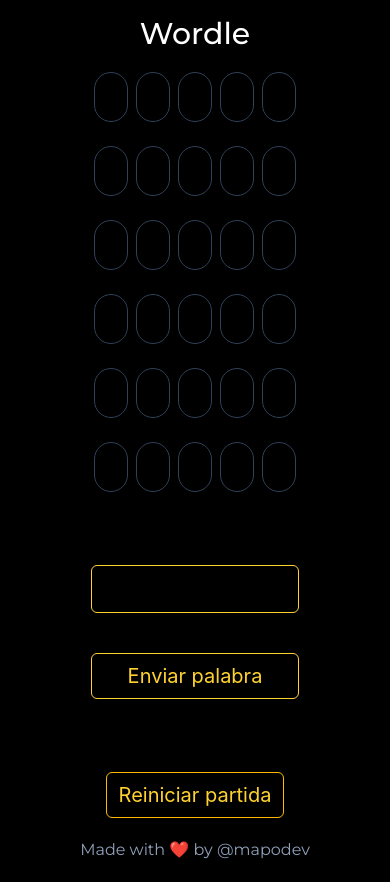
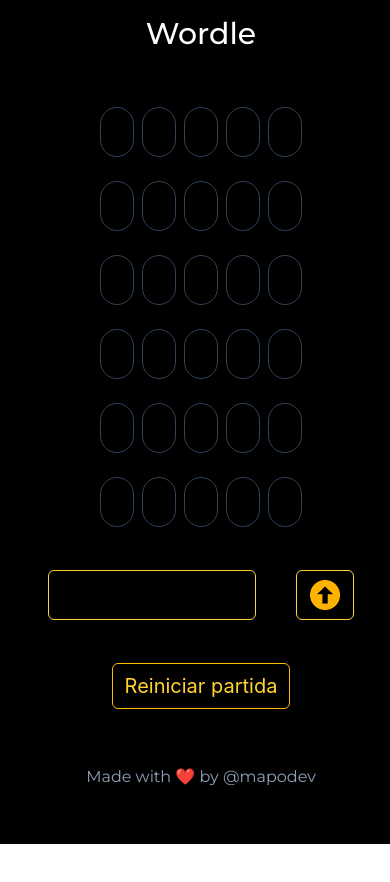
Before and after one commit to mario4off/wordle, a React (Vite) app: page / in a window 390 px wide. After the commit the page ends 844 px from the top, so only its background shows below. Built offline with nearby package versions, Linux system fonts and the light colour scheme.

Commit message:
fix: update layout and responsiveness in Board and GuessForm components

```diff
--- a/src/components/board.tsx
+++ b/src/components/board.tsx
@@ -63,7 +63,7 @@ export default function Board() {
   };
 
   return (
-    <section className="px-12 flex flex-col items-center  gap-18 ">
+    <section className="px-12 flex flex-col items-center gap:8 md:gap-18 ">
       <WordsGrid currentWord={currentWord} guess={guess} tries={tries} />
 
       <div className="min-h-34 flex items-center">
--- a/src/components/guess-form.tsx
+++ b/src/components/guess-form.tsx
@@ -17,7 +17,7 @@ export default function GuessForm({
 
   const [value, setValue] = useState("");
   return (
-    <form className="flex flex-col gap-10" action={handleSubmit}>
+    <form className="flex md:flex-col gap-10" action={handleSubmit}>
       <input
         type="text"
         name="guess"
@@ -30,7 +30,12 @@ export default function GuessForm({
         type="submit"
         className="text-amber-300 cursor-pointer text-xl border border-amber-300 px-3 p-2 rounded-md hover:bg-amber-900"
       >
-        Enviar palabra
+        <span className="hidden md:block">Enviar palabra</span>
+        <img
+          src="/public/arrow-up.webp"
+          alt="arrow up"
+          className="block md:hidden min-h-8 min-w-8"
+        />
       </button>
     </form>
   );
```
Also changed, not shown: public/arrow-up.webp (added).
